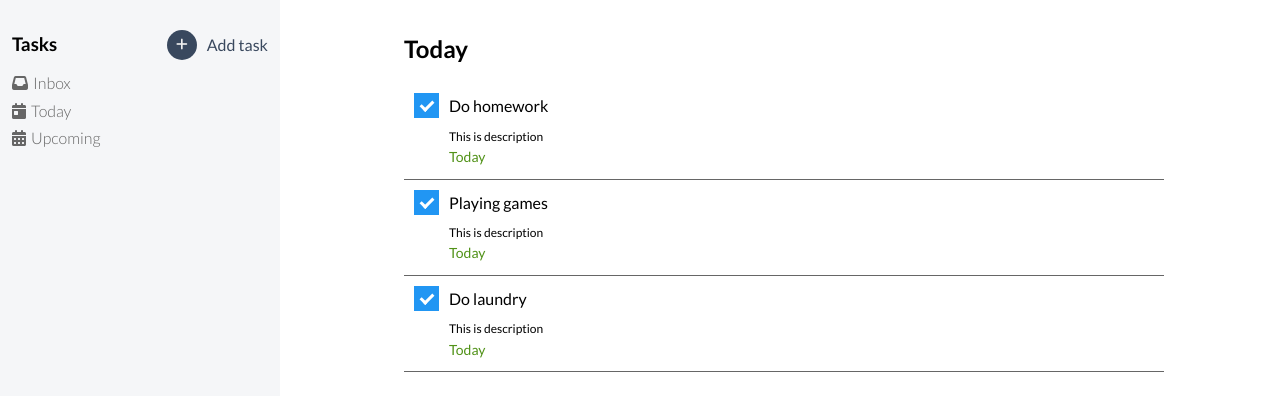
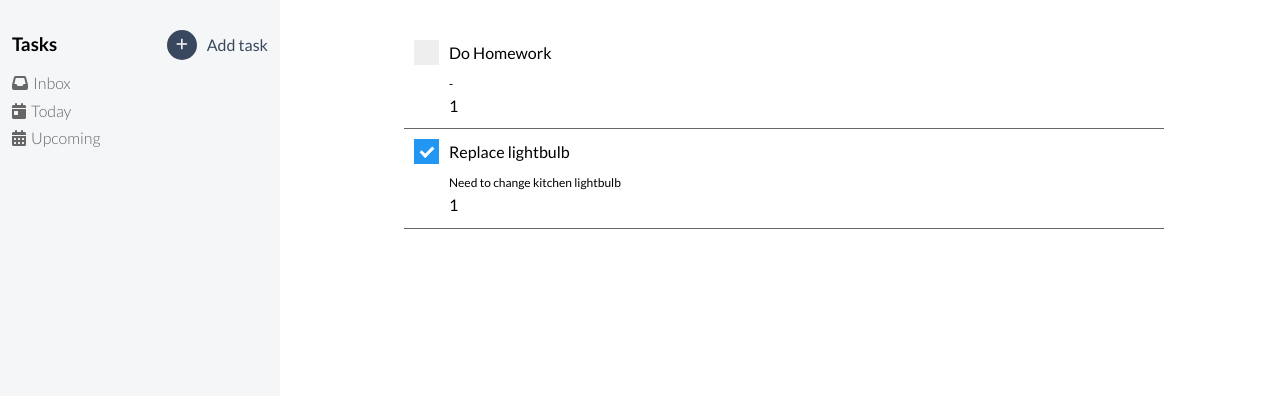
Before and after one commit to handa26/odin-todolist, a website built with webpack: page src/template.html in a window 1280 px wide. Built offline with nearby package versions, Linux system fonts and the light colour scheme.

Commit message:
Implement create task logic

```diff
--- a/src/data.js
+++ b/src/data.js
@@ -19,6 +19,17 @@ const tasks = [
     notes: "-",
     checklist: false,
     tags: [1, 2],
+    projects: ["personal"],
+  },
+  {
+    id: 2,
+    title: "Replace lightbulb",
+    description: "Need to change kitchen lightbulb",
+    dueDate: "2024-12-12",
+    priority: [""],
+    notes: "-",
+    checklist: true,
+    tags: [1, 3],
     projects: ["personal"],
   },
 ];
--- a/src/index.js
+++ b/src/index.js
@@ -3,8 +3,33 @@ import { projects, tasks, tags } from "./data";
 import "./styles.css";
 
 const root = document.getElementById("root");
+const content = document.querySelector(".content");
+const title = document.getElementById("title");
+const desc = document.getElementById("description");
 
 // Create task logic
+function Task(title, desc, checklist, tags) {
+  this.title = title;
+  this.description = desc;
+  this.checklist = checklist;
+  this.tags = tags;
+}
+
+function createTask() {
+  const newTask = new Task(title.value, desc.value, false, [1]);
+  if (title.value === "") {
+    alert("Please fill all input fields.");
+    return;
+  }
+
+  tasks.push(JSON.parse(JSON.stringify(newTask)));
+  renderTasks();
+}
+
+function resetForm() {
+  title.value = "";
+  desc.value = "";
+}
 
 // Edit task logic
 
@@ -17,6 +42,40 @@ const root = document.getElementById("root");
 // Render sidebar
 
 // Render tasks item
+function renderTasks() {
+  content.innerHTML = "";
+
+  tasks.map((task, index) => {
+    const itemContainer = document.createElement("div");
+    const itemLabel = document.createElement("label");
+    const itemContent = document.createElement("div");
+    const inputCheckbox = document.createElement("input");
+    const checkmarkSpan = document.createElement("span");
+    const itemDesc = document.createElement("p");
+    const itemTag = document.createElement("p");
+
+    itemContainer.classList.add("item");
+    itemLabel.classList.add("item-label");
+    itemContent.classList.add("item-content");
+    checkmarkSpan.classList.add("checkmark");
+    itemDesc.classList.add("item-desc");
+    inputCheckbox.type = "checkbox";
+    itemContainer.setAttribute("data-id", task.id);
+
+    itemLabel.innerText = task.title;
+    itemDesc.innerText = task.description;
+    itemTag.innerText = task.tags[0];
+    inputCheckbox.checked = task.checklist;
+
+    content.appendChild(itemContainer);
+    itemContainer.appendChild(itemLabel);
+    itemContainer.appendChild(itemContent);
+    itemLabel.appendChild(inputCheckbox);
+    itemLabel.appendChild(checkmarkSpan);
+    itemContent.appendChild(itemDesc);
+    itemContent.appendChild(itemTag);
+  });
+}
 
 // Render popup task
 
@@ -25,6 +84,7 @@ function renderCreateTaskModal() {
   const modal = document.getElementById("myModal");
   const btn = document.getElementById("tags-button");
   const span = document.getElementsByClassName("close")[0];
+  const btnAddTask = document.getElementById("btn-add-task");
 
   btn.onclick = function () {
     modal.style.display = "block";
@@ -39,6 +99,12 @@ function renderCreateTaskModal() {
       modal.style.display = "none";
     }
   };
+
+  btnAddTask.addEventListener("click", () => {
+    createTask();
+    resetForm();
+    modal.style.display = "none";
+  });
 }
 
 // Render overall pages
@@ -61,6 +127,7 @@ function renderSidebar() {
 function renderPage() {
   renderSidebar();
   renderCreateTaskModal();
+  renderTasks();
 }
 
 renderPage();
--- a/src/template.html
+++ b/src/template.html
@@ -29,7 +29,7 @@
 
       <section class="content">
         <h1>Today</h1>
-        <div class="item">
+        <!-- <div class="item">
           <label class="item-label"
             >Do homework
             <input type="checkbox" checked="checked" />
@@ -40,28 +40,7 @@
             <p class="item-tag">Today</p>
           </div>
         </div>
-        <div class="item">
-          <label class="item-label">
-            Playing games
-            <input type="checkbox" checked="checked" />
-            <span class="checkmark"></span>
-          </label>
-          <div class="item-content">
-            <p class="item-desc">This is description</p>
-            <p class="item-tag">Today</p>
-          </div>
-        </div>
-        <div class="item">
-          <label class="item-label"
-            >Do laundry
-            <input type="checkbox" checked="checked" />
-            <span class="checkmark"></span>
-          </label>
-          <div class="item-content">
-            <p class="item-desc">This is description</p>
-            <p class="item-tag">Today</p>
-          </div>
-        </div>
+        </div> -->
       </section>
 
       <!-- The Modal -->
@@ -93,7 +72,7 @@
 
             <div class="modal-btns">
               <button class="close btn-light">Cancel</button>
-              <button class="btn-dark">Add task</button>
+              <button class="btn-dark" id="btn-add-task">Add task</button>
             </div>
           </div>
         </div>
```
